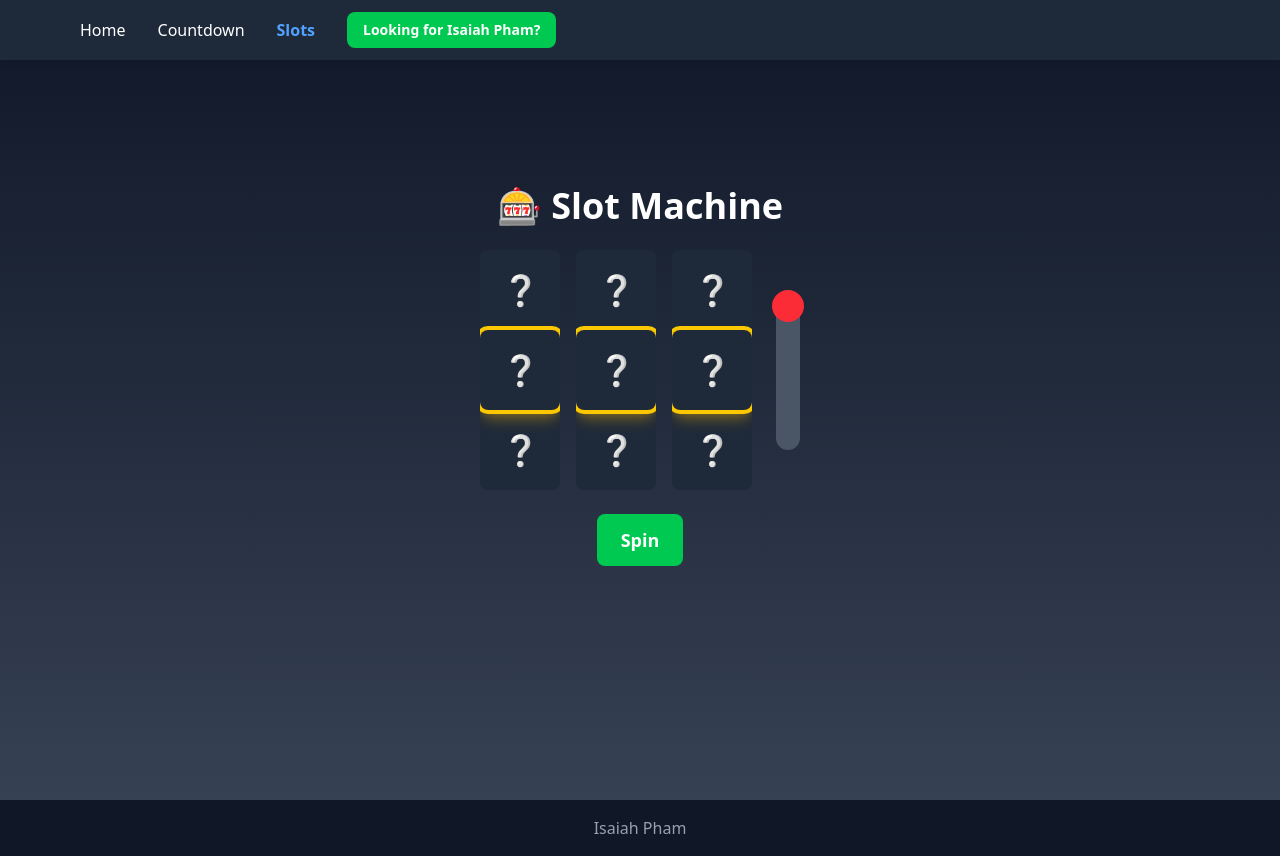
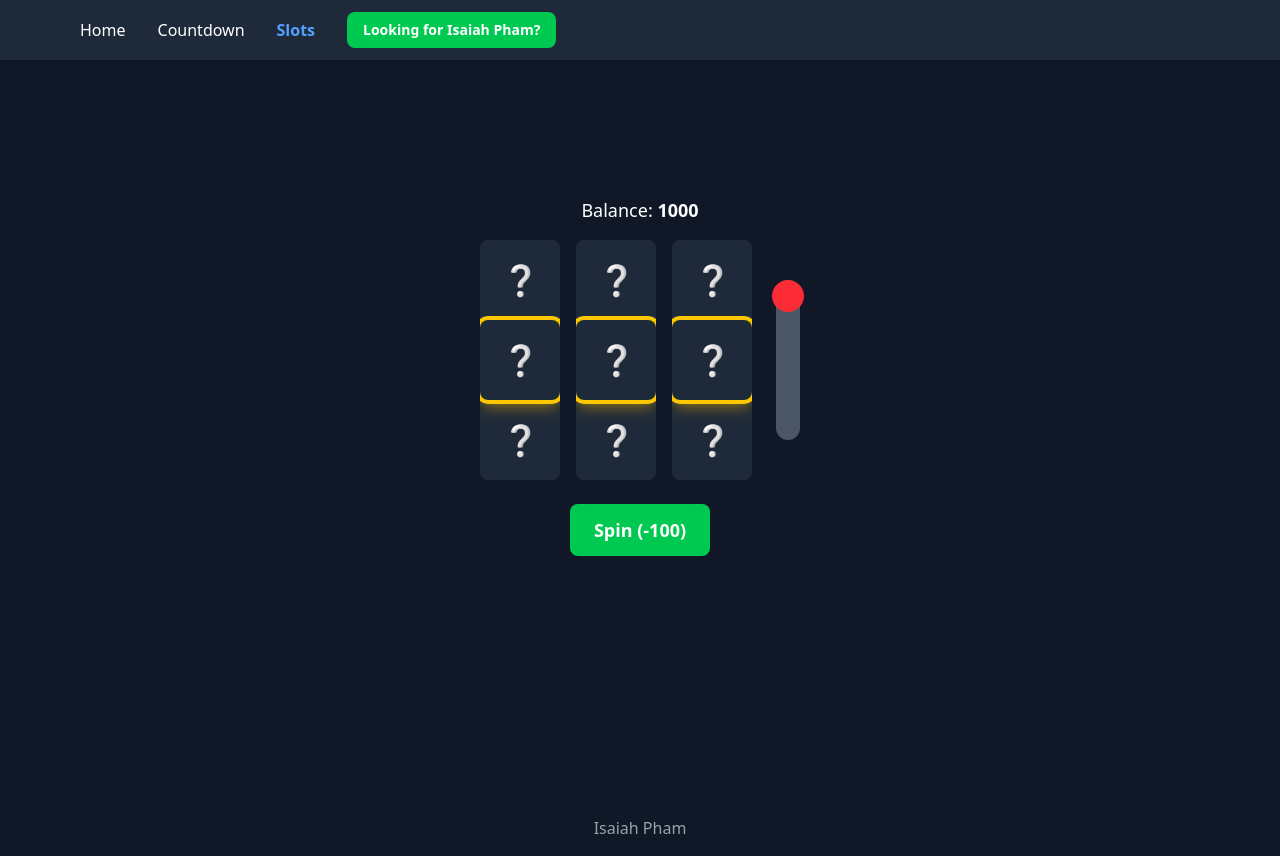
Before and after one commit to qozp/qozp.github.io, a Vue app: page /slots in a window 1280 px wide. Built offline with nearby package versions, Linux system fonts and the light colour scheme.

Commit message:
refactoring

```diff
--- /dev/null
+++ b/src/components/slots/SlotLever.vue
@@ -0,0 +1,71 @@
+<script setup lang="ts">
+import { ref, defineProps, defineEmits } from 'vue'
+
+const props = defineProps<{
+  spinning: boolean
+}>()
+
+const emit = defineEmits<{
+  (e: 'pull'): void
+}>()
+
+const leverPosition = ref(0)
+const leverPulled = ref(false)
+let isDragging = false
+let startY = 0
+
+function startDrag(e: MouseEvent | TouchEvent) {
+  if (props.spinning) return
+  isDragging = true
+  startY = 'touches' in e ? e.touches[0].clientY : e.clientY
+  window.addEventListener('mousemove', onDrag)
+  window.addEventListener('mouseup', endDrag)
+  window.addEventListener('touchmove', onDrag)
+  window.addEventListener('touchend', endDrag)
+}
+
+function onDrag(e: MouseEvent | TouchEvent) {
+  if (!isDragging) return
+  const currentY = 'touches' in e ? e.touches[0].clientY : e.clientY
+  const diff = currentY - startY
+  leverPosition.value = Math.min(140, Math.max(0, diff))
+}
+
+function endDrag() {
+  if (!isDragging) return
+  isDragging = false
+
+  if (leverPosition.value > 80) {
+    pullLever()
+  }
+  leverPosition.value = 0
+  window.removeEventListener('mousemove', onDrag)
+  window.removeEventListener('mouseup', endDrag)
+  window.removeEventListener('touchmove', onDrag)
+  window.removeEventListener('touchend', endDrag)
+}
+
+function pullLever() {
+  if (props.spinning) return
+  leverPulled.value = true
+  setTimeout(() => {
+    emit('pull')
+    leverPulled.value = false
+  }, 300)
+}
+</script>
+
+<template>
+  <div
+    class="w-6 h-40 bg-gray-600 rounded-full relative select-none"
+    :class="spinning ? 'cursor-default' : 'cursor-pointer'"
+    @mousedown="startDrag"
+    @touchstart.prevent="startDrag"
+    @click="!spinning && pullLever()"
+  >
+    <div
+      class="w-8 h-8 bg-red-500 rounded-full absolute left-1/2 transform -translate-x-1/2 transition-[top] duration-200 ease-out"
+      :style="{ top: leverPulled ? '140px' : leverPosition + 'px' }"
+    ></div>
+  </div>
+</template>
--- a/src/components/pages/SlotsPage.vue
+++ b/src/components/slots/SlotMachine.vue
@@ -1,6 +1,7 @@
 <script setup lang="ts">
 import { ref } from 'vue'
 import confetti from 'canvas-confetti'
+import Lever from './SlotLever.vue'
 
 // Symbols with weights
 const symbols = [
@@ -17,61 +18,23 @@ const reelCount = 3
 const cellCount = 3
 const spinning = ref(false)
 const result = ref('')
-const leverPulled = ref(false)
-const leverPosition = ref(0) // 0 = top, 140 = bottom
-let isDragging = false
-let startY = 0
 
-function startDrag(e: MouseEvent | TouchEvent) {
-  if (spinning.value) return
-  isDragging = true
-  startY = 'touches' in e ? e.touches[0].clientY : e.clientY
-  window.addEventListener('mousemove', onDrag)
-  window.addEventListener('mouseup', endDrag)
-  window.addEventListener('touchmove', onDrag)
-  window.addEventListener('touchend', endDrag)
+// Balance & betting
+const betAmount = 100
+const balance = ref(Number(localStorage.getItem('balance')) || 1000)
+function updateBalance(newBalance: number) {
+  balance.value = newBalance
+  localStorage.setItem('balance', balance.value.toString())
 }
 
-function onDrag(e: MouseEvent | TouchEvent) {
-  if (!isDragging) return
-  const currentY = 'touches' in e ? e.touches[0].clientY : e.clientY
-  const diff = currentY - startY
-  // Clamp between 0 and 140px
-  leverPosition.value = Math.min(140, Math.max(0, diff))
-}
-
-function endDrag() {
-  if (!isDragging) return
-  isDragging = false
-
-  if (leverPosition.value > 80) {
-    // pulled far enough → spin
-    pullLever()
-  }
-  leverPosition.value = 0 // snap back
-  window.removeEventListener('mousemove', onDrag)
-  window.removeEventListener('mouseup', endDrag)
-  window.removeEventListener('touchmove', onDrag)
-  window.removeEventListener('touchend', endDrag)
-}
-
-function pullLever() {
-  if (spinning.value) return
-  leverPulled.value = true
-  setTimeout(() => {
-    spin()
-    leverPulled.value = false
-  }, 300) // lever snap-back delay
-}
-
-// Initialize reels with 3 symbols each
+// Initialize reels
 const reels = ref<{ symbol: string; id: number }[][]>(
   Array.from({ length: reelCount }, () =>
     Array.from({ length: cellCount }, () => ({ symbol: '❔', id: nextId++ })),
   ),
 )
 
-// Weighted random symbol
+// Weighted symbol picker
 function weightedRandomSymbol() {
   const totalWeight = symbols.reduce((sum, s) => sum + s.weight, 0)
   let random = Math.random() * totalWeight
@@ -83,45 +46,50 @@ function weightedRandomSymbol() {
 }
 
 const spinTimerMin = 1000
-const spinTimerMax = 2000
-const stagger = 250 // consistent delay between reels
+const spinTimerMax = 1500
+const stagger = 250
 
 function spin() {
   if (spinning.value) return
+  if (balance.value < betAmount) {
+    result.value = '💸 Not enough balance!'
+    return
+  }
+
+  // Deduct bet
+  updateBalance(balance.value - betAmount)
+
   spinning.value = true
   result.value = ''
   let stoppedCount = 0
-
-  // Randomized spin duration per reel
   const spinDuration = Math.floor(Math.random() * (spinTimerMax - spinTimerMin)) + spinTimerMin
 
   reels.value.forEach((reel, i) => {
-    reel.push({ symbol: weightedRandomSymbol(), id: nextId++ }) // extra symbol for smooth spin
+    reel.push({ symbol: weightedRandomSymbol(), id: nextId++ })
 
     const interval = setInterval(
       () => {
         reel.push({ symbol: weightedRandomSymbol(), id: nextId++ })
-        if (reel.length > 4) reel.shift() // maintain 4 symbols while spinning
+        if (reel.length > 4) reel.shift()
       },
-      100 + i * 10,
+      80 + i * 10,
     )
 
-    // Stop each reel with consistent stagger
     setTimeout(
       () => {
         clearInterval(interval)
-        while (reel.length > 3) reel.shift() // shrink to 3 symbols
+        while (reel.length > 3) reel.shift()
         for (let j = 0; j < 3; j++) {
           reel[j] = { symbol: weightedRandomSymbol(), id: nextId++ }
         }
 
         stoppedCount++
-
         if (stoppedCount === reelCount) {
           const middleSymbols = reels.value.map((r) => r[1].symbol)
           setTimeout(() => {
             if (middleSymbols.every((s) => s === middleSymbols[0])) {
-              result.value = '🎉 Jackpot! You won!'
+              result.value = `🎉 Jackpot! You won ${betAmount * 2}!`
+              updateBalance(balance.value + betAmount * 2)
               confetti({ particleCount: 200, spread: 70, origin: { y: 0.6 } })
             } else {
               result.value = '🙁 Try again!'
@@ -134,13 +102,17 @@ function spin() {
     )
   })
 }
+
+function handlePull() {
+  spin()
+}
 </script>
 
 <template>
-  <div
-    class="flex flex-col items-center justify-center min-h-screen bg-gradient-to-b from-gray-900 to-gray-700 text-white"
-  >
-    <h1 class="text-4xl font-bold mb-6">🎰 Slot Machine</h1>
+  <div class="flex flex-col items-center">
+    <p class="mb-4 text-lg">
+      Balance: <span class="font-bold">{{ balance }}</span>
+    </p>
 
     <div class="flex space-x-6 mb-6 items-center">
       <!-- Reels -->
@@ -167,33 +139,20 @@ function spin() {
       </div>
 
       <!-- Lever -->
-      <div
-        class="w-6 h-40 bg-gray-600 rounded-full relative select-none"
-        :class="spinning ? 'cursor-default' : 'cursor-pointer'"
-        @mousedown="startDrag"
-        @touchstart.prevent="startDrag"
-        @click="!spinning && pullLever()"
-      >
-        <div
-          class="w-8 h-8 bg-red-500 rounded-full absolute left-1/2 transform -translate-x-1/2 transition-[top] duration-200 ease-out"
-          :style="{ top: leverPulled ? '140px' : leverPosition + 'px' }"
-        ></div>
-      </div>
+      <Lever :spinning="spinning" @pull="handlePull" />
     </div>
 
     <button
-      @click="pullLever"
+      @click="handlePull"
       :disabled="spinning"
       class="px-6 py-3 bg-green-500 hover:bg-green-600 rounded-lg text-lg font-semibold transition-colors"
       :class="spinning ? 'cursor-default' : 'cursor-pointer'"
     >
-      {{ spinning ? 'Spinning...' : 'Spin' }}
+      {{ spinning ? 'Spinning...' : `Spin (-${betAmount})` }}
     </button>
 
     <div class="mt-4 h-8 flex items-center justify-center">
-      <p v-if="result" class="text-xl font-medium">
-        {{ result }}
-      </p>
+      <p v-if="result" class="text-xl font-medium">{{ result }}</p>
     </div>
   </div>
 </template>
@@ -206,7 +165,7 @@ function spin() {
     opacity 0.25s linear;
 }
 .slide-enter-from {
-  transform: translateY(-50%); /* slide in from top */
+  transform: translateY(-50%);
   opacity: 0.75;
 }
 .slide-enter-to {
@@ -218,11 +177,7 @@ function spin() {
   opacity: 1;
 }
 .slide-leave-to {
-  transform: translateY(50%); /* slide out to bottom */
+  transform: translateY(50%);
   opacity: 0.75;
 }
-
-.lever-knob {
-  transition: top 0.3s ease-in-out;
-}
 </style>
--- /dev/null
+++ b/src/pages/SlotsPage.vue
@@ -0,0 +1,9 @@
+<template>
+  <div class="min-h-screen flex items-center justify-center bg-gray-900 text-white">
+    <SlotMachine />
+  </div>
+</template>
+
+<script setup lang="ts">
+import SlotMachine from '@/components/slots/SlotMachine.vue'
+</script>
--- a/src/router/index.ts
+++ b/src/router/index.ts
@@ -1,7 +1,7 @@
 import { createRouter, createWebHistory } from 'vue-router'
-import HomePage from '@/components/pages/HomePage.vue'
-import CountdownPage from '@/components/pages/CountdownPage.vue'
-import SlotsPage from '@/components/pages/SlotsPage.vue'
+import HomePage from '@/pages/HomePage.vue'
+import CountdownPage from '@/pages/CountdownPage.vue'
+import SlotsPage from '@/pages/SlotsPage.vue'
 
 const routes = [
     { path: '/', name: 'Home', component: HomePage },
```
Also changed, not shown: src/pages/CountdownPage.vue (renamed from src/components/pages/CountdownPage.vue), src/pages/HomePage.vue (renamed from src/components/pages/HomePage.vue).
